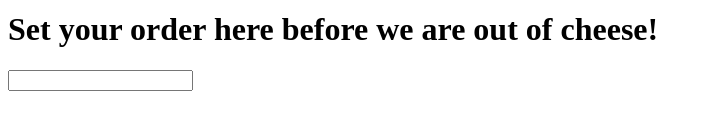
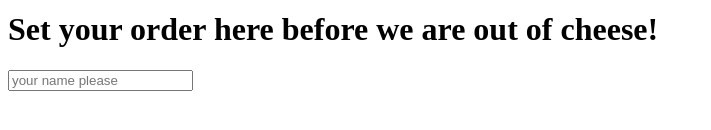
Before and after one commit to bilbaomarkel/bilbaomarkel.github.io, a plain HTML site: page index.html in a window 1280 px wide. Shown: the part 494-624 px from the top of the page, without its empty margins (0-711 px from the left). Drawn offline with Linux system fonts and the light colour scheme.

Commit message:
added placeholder to name form

```diff
--- a/index.html
+++ b/index.html
@@ -8,7 +8,7 @@
         <img src="cake1.jpg" alt="The perfect cheese cake">
         <h1>Set your order here before we are out of cheese!</h1>
         <form>
-            <input type="text" name="your name please">
+            <input type="text" placeholder="your name please">
         </form>
     </body>
 </html>
```
